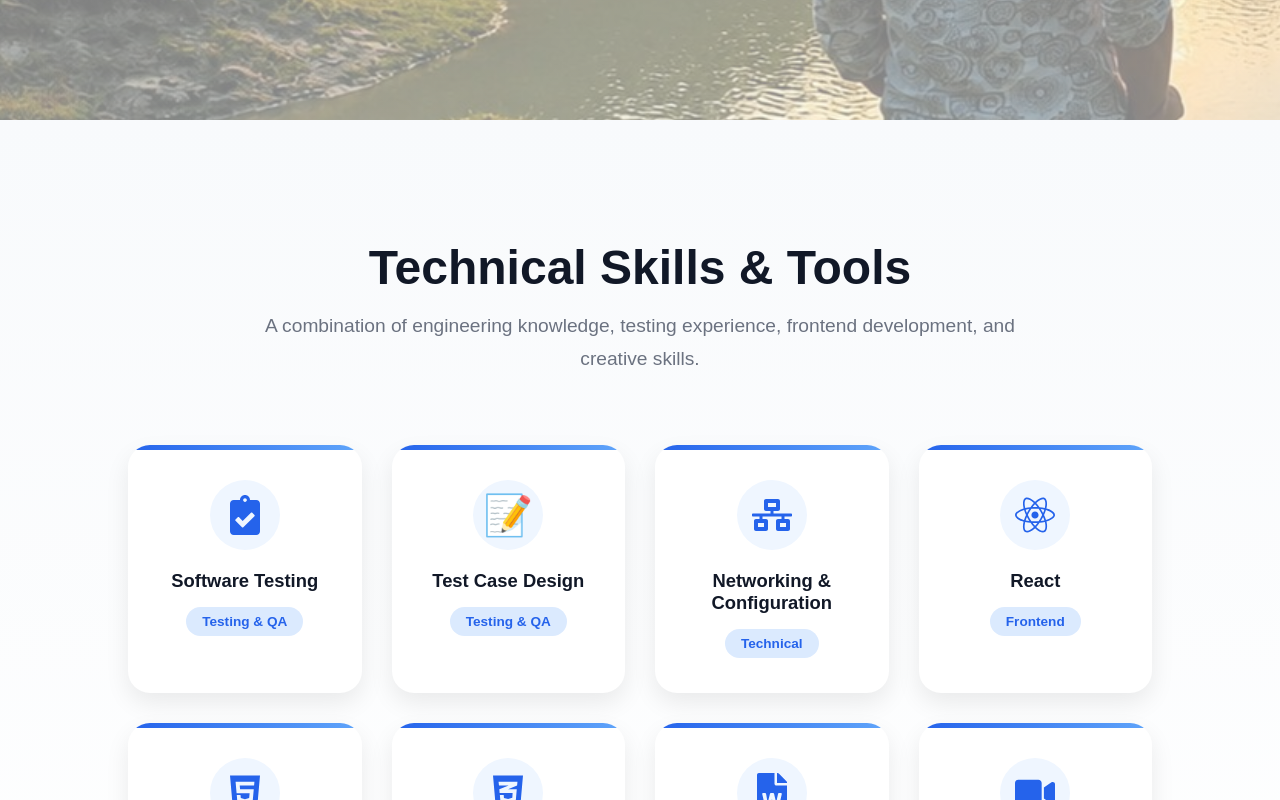
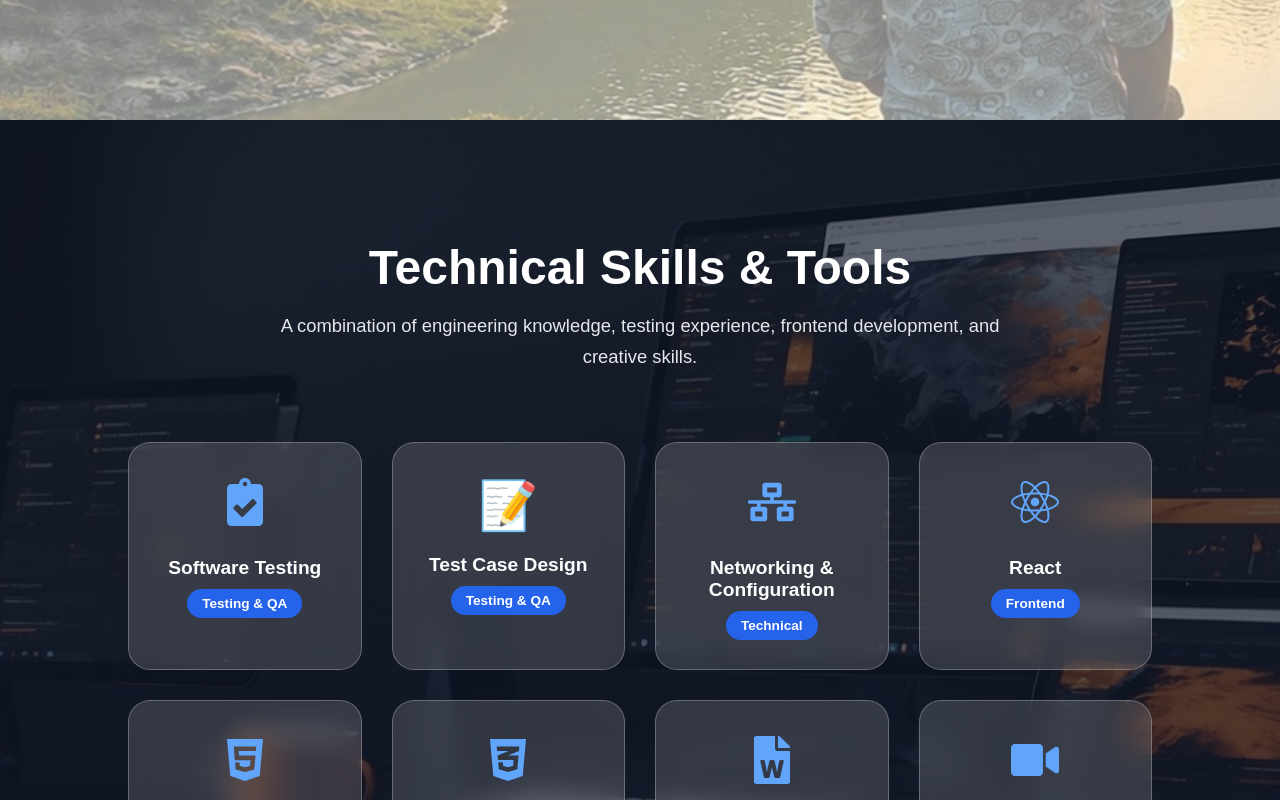
Before and after one commit to vineetha01-commits/vineetha-portfolio, a React (Vite) app: page / in a window 1280 px wide. Shown: the part 2340-3140 px from the top of the page. Built offline with nearby package versions, Linux system fonts and the light colour scheme.

Commit message:
Add skills section background image

```diff
--- a/src/styles/Skills.css
+++ b/src/styles/Skills.css
@@ -1,13 +1,21 @@
-.skills{
+.skills {
 
     padding:120px 10%;
 
-    background:
+    background-image:
     linear-gradient(
-        180deg,
-        #f8fafc,
-        #ffffff
-    );
+        rgba(15,23,42,0.65),
+        rgba(15,23,42,0.75)
+    ),
+    url("../assets/skillsbg.jpg");
+
+    background-size:cover;
+
+    background-position:center;
+
+    background-repeat:no-repeat;
+
+    color:white;
 
 }
 
@@ -19,43 +27,33 @@
 
     text-align:center;
 
-    margin-bottom:70px;
+    max-width:750px;
+
+    margin:0 auto 70px;
 
 }
-
-
-
 
 
 .skills-header h2{
 
     font-size:3rem;
 
-    color:#111827;
+    color:white;
 
     margin-bottom:15px;
 
 }
 
 
-
-
-
 .skills-header p{
 
-    color:#6b7280;
+    color:#e5e7eb;
 
-    font-size:1.2rem;
-
-    max-width:750px;
-
-    margin:auto;
+    font-size:1.15rem;
 
     line-height:1.7;
 
 }
-
-
 
 
 
@@ -79,12 +77,18 @@
 
 
 
-
-
 .skill-card{
 
 
-    background:white;
+    background:rgba(255,255,255,0.15);
+
+    backdrop-filter:blur(12px);
+
+    -webkit-backdrop-filter:blur(12px);
+
+
+    border:1px solid rgba(255,255,255,0.25);
+
 
     padding:35px 20px;
 
@@ -92,63 +96,8 @@
 
     text-align:center;
 
-    position:relative;
 
-    overflow:hidden;
-
-
-    box-shadow:
-
-    0 10px 25px rgba(0,0,0,.08);
-
-
-    transition:.35s ease;
-
-}
-
-
-
-
-
-.skill-card::before{
-
-    content:"";
-
-    position:absolute;
-
-    top:0;
-
-    left:0;
-
-    width:100%;
-
-    height:5px;
-
-    background:
-
-    linear-gradient(
-        90deg,
-        #2563eb,
-        #60a5fa
-    );
-
-}
-
-
-
-
-
-
-
-.skill-card:hover{
-
-
-    transform:translateY(-12px);
-
-
-    box-shadow:
-
-    0 25px 45px rgba(37,99,235,.18);
+    transition:.3s ease;
 
 
 }
@@ -157,35 +106,13 @@
 
 
 
+.skill-card:hover{
 
+    transform:translateY(-10px);
 
-.skill-icon{
+    background:rgba(255,255,255,0.25);
 
-    width:70px;
-
-    height:70px;
-
-    margin:0 auto 20px;
-
-
-    display:flex;
-
-    align-items:center;
-
-    justify-content:center;
-
-
-    border-radius:50%;
-
-
-    background:#eff6ff;
-
-
-    color:#2563eb;
-
-
-    font-size:2.5rem;
-
+    box-shadow:0 20px 40px rgba(0,0,0,.3);
 
 }
 
@@ -193,13 +120,25 @@
 
 
 
+.skill-icon{
+
+    font-size:3rem;
+
+    color:#60a5fa;
+
+    margin-bottom:20px;
+
+}
+
+
+
 
 
 .skill-card h3{
 
-    color:#111827;
+    color:white;
 
-    font-size:1.15rem;
+    font-size:1.2rem;
 
     margin-bottom:15px;
 
@@ -209,23 +148,18 @@
 
 
 
+.skill-card span{
 
 
-.skill-card span{
+    background:#2563eb;
 
-    display:inline-block;
+    color:white;
 
 
-    padding:7px 16px;
+    padding:7px 15px;
 
 
-    border-radius:20px;
-
-
-    background:#dbeafe;
-
-
-    color:#2563eb;
+    border-radius:25px;
 
 
     font-size:.85rem;
@@ -233,9 +167,8 @@
 
     font-weight:600;
 
+
 }
-
-
 
 
 
@@ -243,13 +176,11 @@
 
 @media(max-width:1000px){
 
-
     .skills-grid{
 
         grid-template-columns:repeat(2,1fr);
 
     }
-
 
 }
 
@@ -267,7 +198,6 @@
     }
 
 
-
     .skills-grid{
 
         grid-template-columns:1fr;
@@ -275,12 +205,10 @@
     }
 
 
-
     .skills-header h2{
 
-    font-size:2.3rem;
+        font-size:2.2rem;
 
     }
 
-
 }
```
Also changed, not shown: src/components/Skills.jsx (+0 -30 lines), skillsbg.jpg.jpg (added), src/assets/skillsbg.jpg (added). Lines whose indentation alone changed are shown as unchanged.
